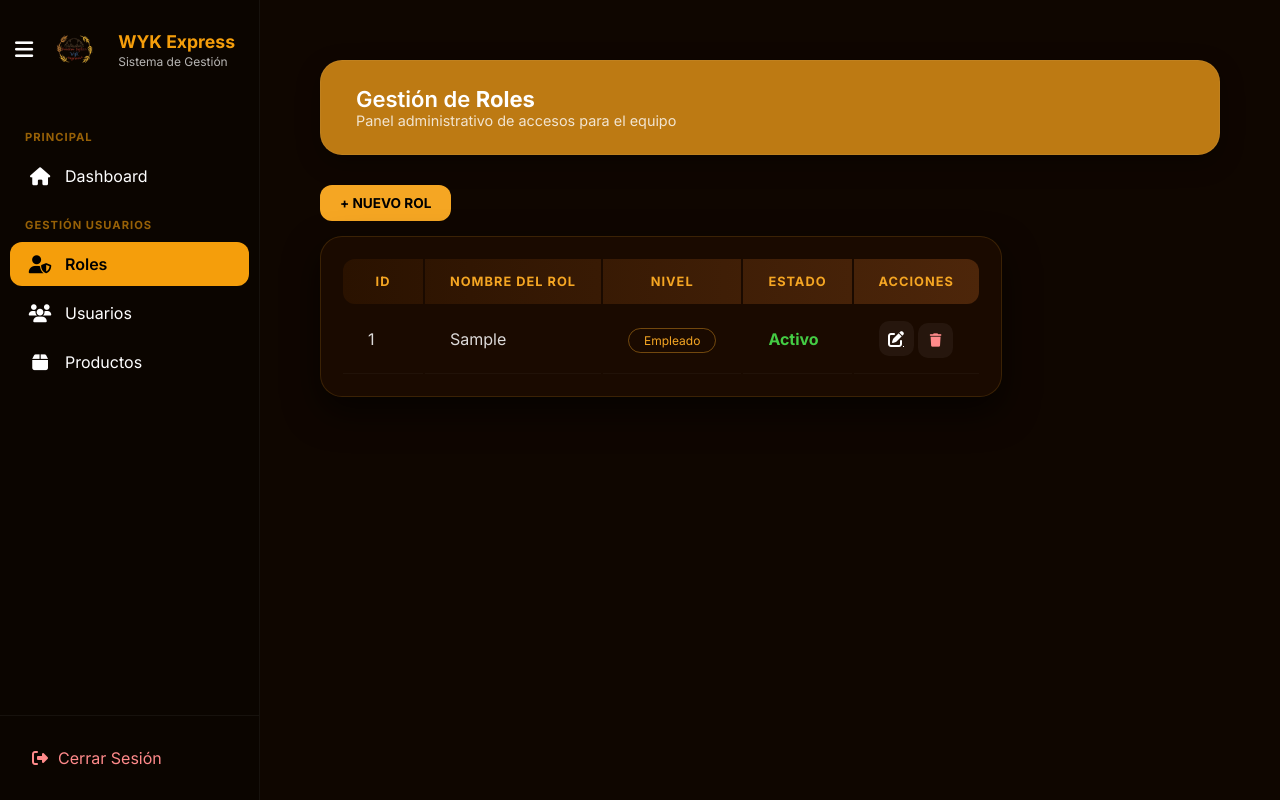
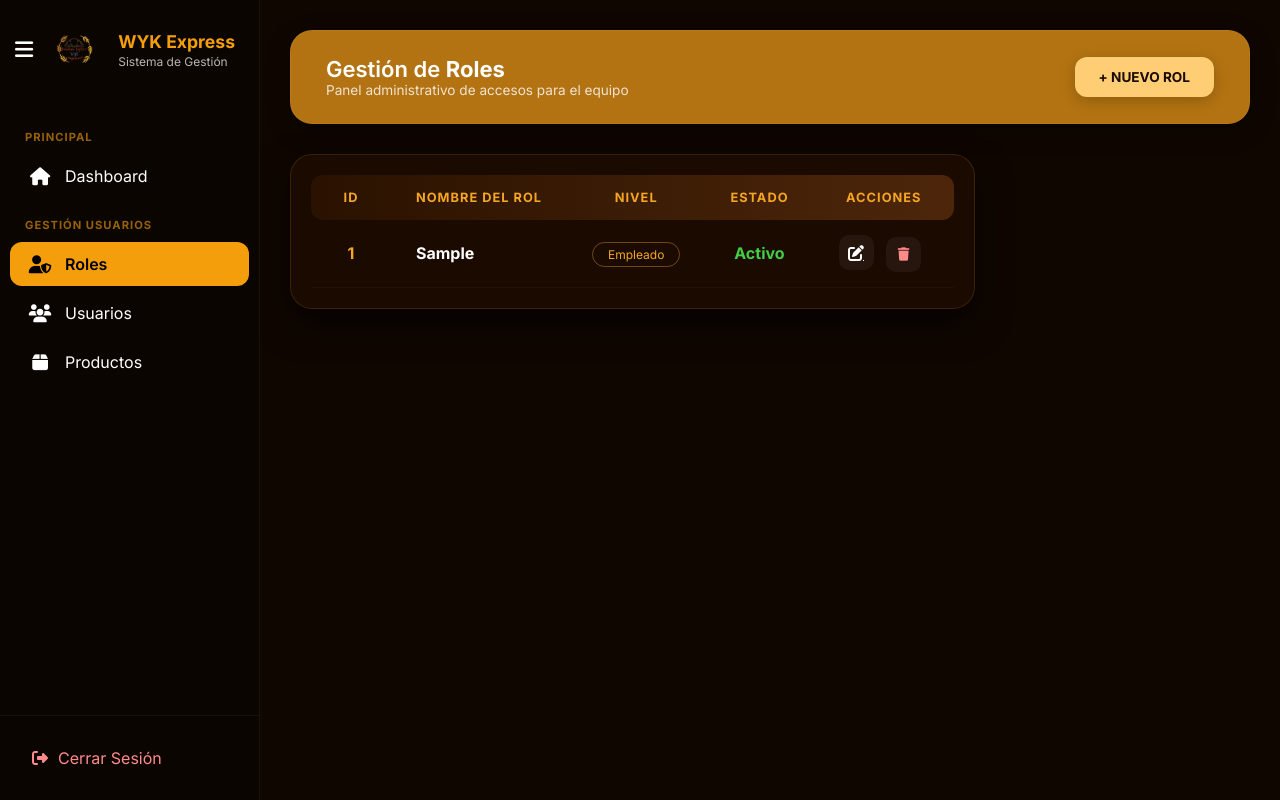
Before and after one commit to Branndon-Suarez/3.WYK-PYTHON.github.io, a Django app: page /usuarios/roles/ in a window 1280 px wide. Run offline with Django 5.2, Linux system fonts and the light colour scheme; a user stored in the database is signed in; tables that the repository leaves empty hold one stand-in row (values such as "Sample post"); some libraries are stand-ins or nearby versions.

Commit message:
update dashboard tabLas

```diff
--- /dev/null
+++ b/proyecto_wyk/static/css/dashboard-tablas.css
@@ -0,0 +1,157 @@
+/* -----------------------------------------------------------
+   SISTEMA DE TABLAS INDEPENDIENTE - WYK EXPRESS (LIMPIO)
+   ----------------------------------------------------------- */
+
+:root {
+    --primary-color: #f5a623;
+    --primary-color-dim: #bd7a13;
+    --background-primary: #0f0600;
+    --background-secondary: #1a0a00;
+    --text-primary: #ffffff;
+    --text-secondary: rgba(255, 255, 255, 0.4);
+    --border-radius-lg: 22px;
+    --shadow-premium: 0 15px 35px rgba(0, 0, 0, 0.6);
+    --transition: all 0.3s ease;
+
+    /* Color para el botón que resalte sobre el naranja oscuro */
+    --btn-gold: #ffce74;
+}
+
+html, body, .app, .main-content, .content-wrapper, .app-content {
+    overflow: visible !important;
+    height: auto !important;
+    background-color: var(--background-primary);
+}
+
+.container-custom {
+    display: flex;
+    flex-direction: column;
+    align-items: flex-start;
+    width: 100%;
+    padding: 0;
+}
+
+/* --- HEADER ORIGINAL (TAMAÑO RESTAURADO) --- */
+.header {
+    background-color: var(--primary-color-dim);
+    padding: 25px 35px; /* Restaurado según tu código anterior */
+    border-radius: var(--border-radius-lg);
+    margin-bottom: 30px; /* Restaurado según tu código anterior */
+    box-shadow: 0 8px 24px rgba(0, 0, 0, 0.3);
+    border: 1px solid rgba(255, 255, 255, 0.05);
+    width: 100%;
+
+    position: -webkit-sticky;
+    position: sticky;
+    top: 15px;
+    z-index: 1000;
+    backdrop-filter: blur(10px);
+    background-color: rgba(189, 122, 19, 0.95) !important;
+
+    /* Posicionamiento del botón */
+    display: flex;
+    justify-content: space-between;
+    align-items: center;
+}
+
+.header .s { font-size: 22px; color: white; font-weight: 600; }
+.header .n { color: #ffffff; font-weight: 800; }
+
+/* --- BOTÓN NUEVO DENTRO DEL HEADER --- */
+.btn-nuevo-header {
+    background-color: var(--btn-gold);
+    color: #1a0a00;
+    font-weight: 800;
+    border-radius: 12px;
+    padding: 12px 24px;
+    text-transform: uppercase;
+    font-size: 0.85rem;
+    text-decoration: none;
+    transition: var(--transition);
+    border: none;
+    box-shadow: 0 4px 15px rgba(0, 0, 0, 0.2);
+}
+
+.btn-nuevo-header:hover {
+    background-color: #ffffff;
+    transform: translateY(-2px);
+    box-shadow: 0 6px 20px rgba(255, 255, 255, 0.15);
+}
+
+/* TARJETA Y TABLA (SIN CAMBIOS) */
+.card-wyk-table {
+    background-color: var(--background-secondary) !important;
+    border-radius: var(--border-radius-lg);
+    padding: 20px;
+    border: 1px solid rgba(245, 166, 35, 0.15);
+    box-shadow: var(--shadow-premium);
+    display: table;
+    width: fit-content;
+    max-width: 100%;
+    min-width: 500px;
+}
+
+.table-wyk {
+    width: 100%;
+    border-collapse: collapse;
+}
+
+.table-wyk thead tr {
+    background: linear-gradient(90deg, #2a1200 0%, #4d260a 100%);
+}
+
+.table-wyk th {
+    color: var(--primary-color);
+    padding: 15px 25px;
+    text-transform: uppercase;
+    font-size: 0.8rem;
+    letter-spacing: 1px;
+    white-space: nowrap;
+}
+
+.text-center { text-align: center !important; }
+.text-white { color: #ffffff !important; }
+.fw-bold { font-weight: 700 !important; }
+
+.table-wyk thead th:first-child { border-radius: 12px 0 0 12px; }
+.table-wyk thead th:last-child { border-radius: 0 12px 12px 0; }
+
+.table-wyk td {
+    color: rgba(255, 255, 255, 0.85);
+    padding: 15px 25px;
+    vertical-align: middle;
+    border-bottom: 1px solid rgba(255, 255, 255, 0.03);
+    white-space: nowrap;
+}
+
+.badge-nivel {
+    background: transparent;
+    color: var(--primary-color);
+    border: 1px solid rgba(245, 166, 35, 0.4);
+    padding: 4px 15px;
+    border-radius: 20px;
+    font-size: 0.75rem;
+}
+
+.btn-action {
+    width: 35px; height: 35px;
+    display: inline-flex;
+    align-items: center; justify-content: center;
+    border-radius: 10px;
+    background: rgba(255, 255, 255, 0.05);
+    color: white; transition: var(--transition);
+    border: none; cursor: pointer;
+    margin-right: 8px;
+}
+
+.btn-action:hover { background: var(--primary-color); color: #000; }
+/* EVITAR QUE EL CONTENIDO SE MUEVA AL ABRIR SWEETALERT */
+body.swal2-shown {
+    padding-right: 0 !important; /* Evita el margen que mete Swal para el scroll */
+}
+
+.header {
+    /* ... (tus otros estilos) ... */
+    box-sizing: border-box; /* Asegura que el padding no afecte el ancho total */
+    min-width: 100%; /* Refuerza que siempre ocupe el total disponible */
+}
--- a/proyecto_wyk/usuarios/templates/usuarios/rol/lista.html
+++ b/proyecto_wyk/usuarios/templates/usuarios/rol/lista.html
@@ -4,112 +4,7 @@
 {% block title %}Gestión de Roles - WYK{% endblock %}
 
 {% block extra_css %}
-    <link rel="stylesheet" href="{% static 'css/dashboard-inicio.css' %}">
-
-    <style>
-        .container-custom {
-            display: flex;
-            flex-direction: column;
-            align-items: flex-start;
-            padding: 0;
-            margin: 0;
-            width: 100%;
-        }
-
-        .header {
-            width: 100% !important;
-            max-width: none !important;
-            margin-bottom: 30px !important;
-        }
-
-        .header .n {
-            color: #ffffff !important;
-            font-weight: 800 !important;
-        }
-
-        .table-header-actions {
-            width: 100%;
-            max-width: fit-content;
-            display: flex;
-            justify-content: flex-end;
-            margin-bottom: 15px;
-        }
-
-        .btn-nuevo {
-            background-color: var(--primary-color);
-            color: #000;
-            font-weight: 800;
-            border-radius: 12px;
-            padding: 10px 20px;
-            text-transform: uppercase;
-            font-size: 0.85rem;
-            text-decoration: none;
-            transition: var(--transition);
-        }
-
-        .card-wyk {
-            background-color: var(--background-secondary) !important;
-            border-radius: var(--border-radius-lg);
-            padding: 20px;
-            border: 1px solid rgba(245, 166, 35, 0.15);
-            box-shadow: var(--shadow-premium);
-            display: inline-table;
-            max-width: 100%;
-        }
-
-        .table-wyk thead tr {
-            background: linear-gradient(90deg, #2a1200 0%, #4d260a 100%);
-        }
-
-        .table-wyk thead th {
-            color: var(--primary-color) !important;
-            border: none !important;
-            padding: 15px 25px !important;
-            text-transform: uppercase;
-            font-size: 0.8rem;
-            letter-spacing: 1px;
-            white-space: nowrap;
-        }
-
-        .table-wyk thead th:first-child { border-radius: 12px 0 0 12px; }
-        .table-wyk thead th:last-child { border-radius: 0 12px 12px 0; }
-
-        .table-wyk td {
-            color: rgba(255, 255, 255, 0.85) !important;
-            padding: 15px 25px !important;
-            vertical-align: middle;
-            border-bottom: 1px solid rgba(255, 255, 255, 0.03);
-            white-space: nowrap;
-        }
-
-        .badge-nivel {
-            background: transparent;
-            color: var(--primary-color);
-            border: 1px solid rgba(245, 166, 35, 0.4);
-            padding: 4px 15px;
-            border-radius: 20px;
-            font-size: 0.75rem;
-        }
-
-        .btn-action {
-            width: 35px;
-            height: 35px;
-            display: inline-flex;
-            align-items: center;
-            justify-content: center;
-            border-radius: 10px;
-            background: rgba(255, 255, 255, 0.05);
-            color: white;
-            transition: var(--transition);
-            border: none;
-            cursor: pointer;
-        }
-
-        .btn-action:hover {
-            background: var(--primary-color);
-            color: #000;
-        }
-    </style>
+    <link rel="stylesheet" href="{% static 'css/dashboard-tablas.css' %}">
 {% endblock %}
 
 {% block content %}
@@ -117,22 +12,20 @@
     <div class="header">
         <div class="greeting">
             <div class="s">Gestión de <span class="n">Roles</span></div>
-            <div class="subtitle" style="opacity: 0.8; font-size: 0.9rem;">Panel administrativo de accesos para el equipo</div>
+            <div class="subtitle" style="opacity: 0.8; font-size: 0.85rem; color: white;">Panel administrativo de accesos para el equipo</div>
         </div>
-    </div>
 
-    <div class="table-header-actions">
-        <a href="{% url 'crear_rol' %}" class="btn-nuevo">
+        <a href="{% url 'crear_rol' %}" class="btn-nuevo-header">
             + Nuevo Rol
         </a>
     </div>
 
-    <div class="card-wyk">
+    <div class="card-wyk-table">
         <div class="table-responsive">
-            <table class="table table-wyk mb-0">
+            <table class="table-wyk">
                 <thead>
                     <tr>
-                        <th width="80" class="text-center">ID</th>
+                        <th style="width: 80px;" class="text-center">ID</th>
                         <th>NOMBRE DEL ROL</th>
                         <th class="text-center">NIVEL</th>
                         <th class="text-center">ESTADO</th>
@@ -157,7 +50,7 @@
                             {% endif %}
                         </td>
                         <td class="text-center">
-                            <a href="{% url 'editar_rol' r.id_rol %}" class="btn-action me-2">
+                            <a href="{% url 'editar_rol' r.id_rol %}" class="btn-action">
                                 <i class="fas fa-edit"></i>
                             </a>
                             <button type="button" onclick="confirmarEliminar('{{ r.id_rol }}', '{{ r.rol }}')" class="btn-action" style="color: #ff8a8a;">
@@ -174,47 +67,36 @@
 {% endblock %}
 
 {% block extra_js %}
-<script src="https://cdn.jsdelivr.net/npm/sweetalert2@11"></script>
+<script src="{% static 'js/sweetalert2.all.min.js' %}"></script>
 <script>
-    /* 1. MOSTRAR MENSAJES DE ÉXITO O ERROR (Django Messages) */
     {% if messages %}
         {% for message in messages %}
             Swal.fire({
                 icon: "{% if message.tags == 'error' %}error{% else %}success{% endif %}",
                 title: "{% if message.tags == 'error' %}¡Atención!{% else %}¡Hecho!{% endif %}",
                 html: "{{ message|safe }}",
-                background: '#1a0a00',
-                color: '#fff',
-                confirmButtonColor: '#f5a623'
+                background: '#1a0a00', color: '#fff', confirmButtonColor: '#f5a623'
             });
         {% endfor %}
     {% endif %}
 
-    /* 2. CONFIRMACIÓN DE ELIMINACIÓN */
     function confirmarEliminar(id, nombre) {
         Swal.fire({
             title: `¿Eliminar el rol ${nombre}?`,
             text: "Esta acción no se puede deshacer.",
             icon: 'warning',
             showCancelButton: true,
-            confirmButtonColor: '#f5a623',
-            cancelButtonColor: '#d33',
-            confirmButtonText: 'Sí, eliminar',
-            cancelButtonText: 'Cancelar',
-            background: '#1a0a00',
-            color: '#fff'
+            confirmButtonColor: '#f5a623', cancelButtonColor: '#d33',
+            confirmButtonText: 'Sí, eliminar', cancelButtonText: 'Cancelar',
+            background: '#1a0a00', color: '#fff'
         }).then((result) => {
             if (result.isConfirmed) {
                 const form = document.createElement('form');
                 form.method = 'POST';
-                // Usamos una pequeña trampa de reemplazo para que Django genere la URL base
                 let urlAction = "{% url 'eliminar_rol' 0 %}".replace('0', id);
                 form.action = urlAction;
-
                 const csrf = document.createElement('input');
-                csrf.type = 'hidden';
-                csrf.name = 'csrfmiddlewaretoken';
-                csrf.value = '{{ csrf_token }}';
+                csrf.type = 'hidden'; csrf.name = 'csrfmiddlewaretoken'; csrf.value = '{{ csrf_token }}';
                 form.appendChild(csrf);
                 document.body.appendChild(form);
                 form.submit();
```
